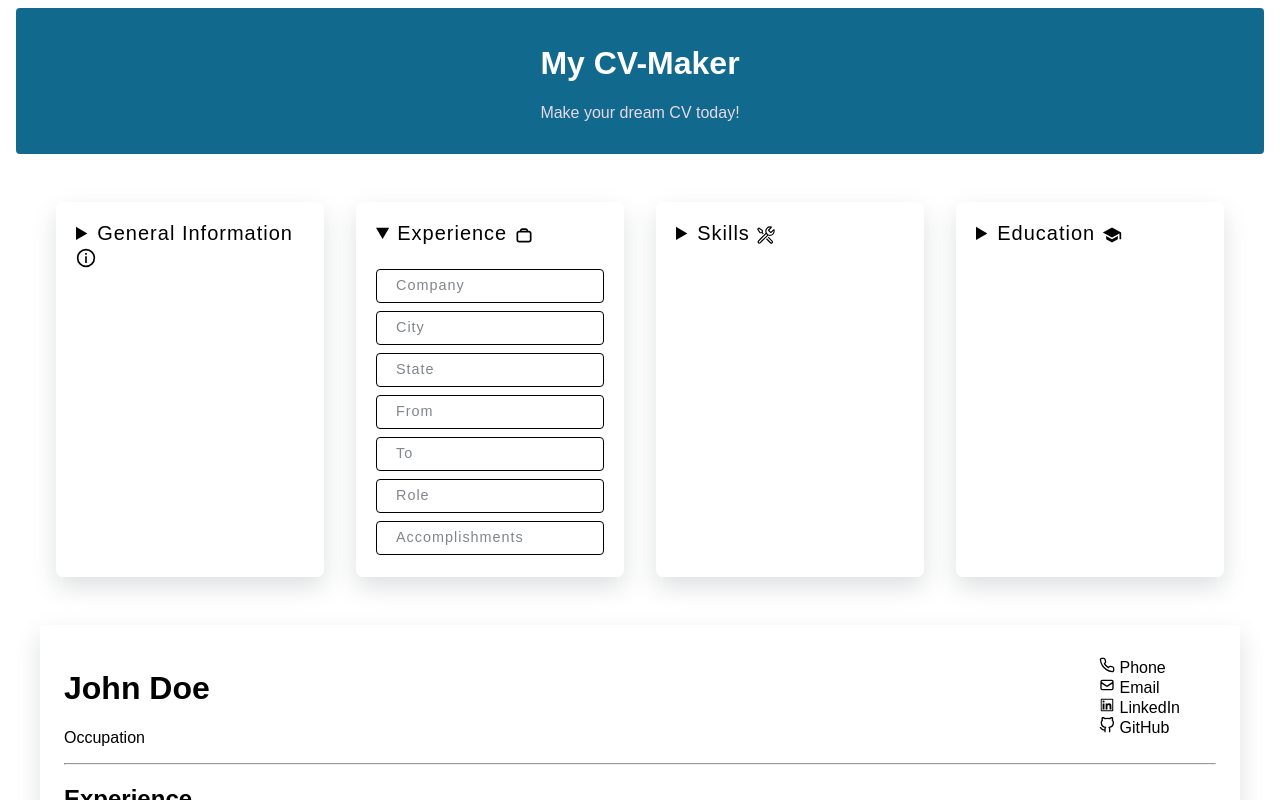
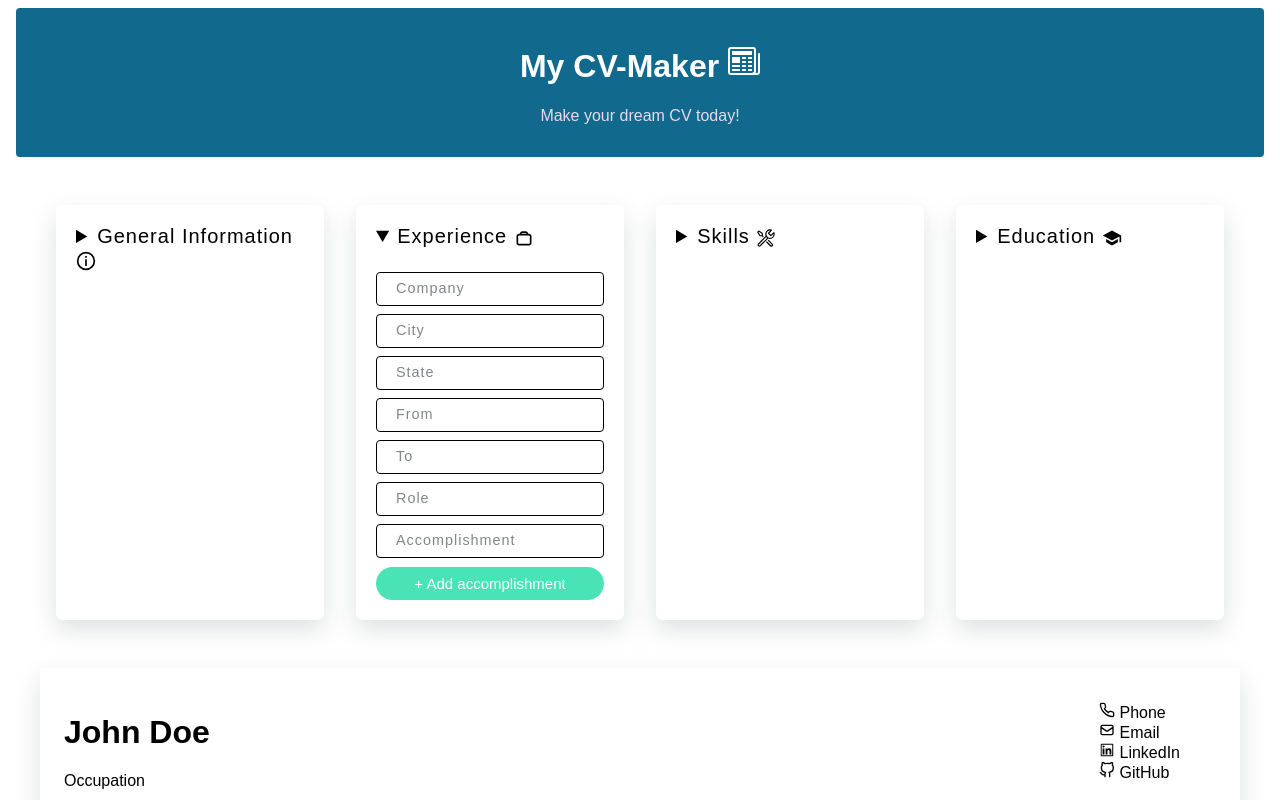
Before and after one commit to SultanBadri/cv-project, a React (Create React App) app: page / in a window 1280 px wide. Both pictures are taken after a click on the heading "Experience". Shown: the top 800 px of the page. Built offline with nearby package versions, Linux system fonts and the light colour scheme.

Commit message:
created bullet point feature for experience and education sections

```diff
--- a/src/components/CVEducation/EducationInput.tsx
+++ b/src/components/CVEducation/EducationInput.tsx
@@ -1,6 +1,24 @@
 import React from "react";
+import styled from "styled-components";
 import * as Styles from "../Styles";
 import { MdSchool } from "react-icons/md";
+
+const Button = styled.button`
+  font-size: 15px;
+  margin: 2.7rem 0 0 0;
+  padding: 8px;
+  color: white;
+  background: #4ae3b5;
+  border: none;
+  outline: none;
+  border-radius: 25px;
+  width: 100%;
+  cursor: pointer;
+  transition: 0.3s ease;
+  &:hover {
+    background: #30bf95;
+  }
+`;
 
 export const EducationInput = ({
   education,
@@ -108,10 +126,8 @@ export const EducationInput = ({
             />
             <Styles.Label>Achievements</Styles.Label>
           </Styles.InputDiv>
-          <button>+ Add achievement</button>
+          <Button>+ Add achievement</Button>
         </form>
-        <br />
-        <br />
       </Styles.DetailsDiv>
     </>
   );
--- a/src/components/CVExperience/ExperienceInput.tsx
+++ b/src/components/CVExperience/ExperienceInput.tsx
@@ -1,8 +1,50 @@
 import React from "react";
 import * as Styles from "../Styles";
+import styled from "styled-components";
 import { CgWorkAlt } from "react-icons/cg";
 
-export const ExperienceInput = ({ experience, handleExperience }: any) => {
+const Button = styled.button`
+  font-size: 15px;
+  margin: 2.7rem 0 0 0;
+  padding: 8px;
+  color: white;
+  background: #4ae3b5;
+  border: none;
+  outline: none;
+  border-radius: 25px;
+  width: 100%;
+  cursor: pointer;
+  transition: 0.3s ease;
+  &:hover {
+    background: #30bf95;
+  }
+`;
+
+export const ExperienceInput = ({
+  experience,
+  handleExperience,
+  accomplishment,
+  accomplishments,
+  setAccomplishment,
+  setAccomplishments,
+}: any) => {
+  const handleAccomplishments = (
+    e: React.FormEvent<HTMLInputElement>
+  ): void => {
+    const { value } = e.currentTarget;
+    setAccomplishment(value);
+  };
+
+  const onSubmit = (e: React.FormEvent<HTMLFormElement>): void => {
+    e.preventDefault();
+    if (accomplishment === "") return;
+    addAccomplishment(accomplishment);
+    setAccomplishment("");
+  };
+
+  const addAccomplishment = (accomplishment: {}): void => {
+    setAccomplishments(accomplishments.concat(accomplishment));
+  };
   return (
     <>
       <Styles.DetailsDiv>
@@ -75,18 +117,18 @@ export const ExperienceInput = ({ experience, handleExperience }: any) => {
           <Styles.Label>Role</Styles.Label>
         </Styles.InputDiv>
         <br />
+        <form onSubmit={onSubmit}>
           <Styles.InputDiv>
             <Styles.Input
               type="text"
-            name="accomplishments"
               placeholder=" "
-            value={experience.accomplishments}
-            onChange={handleExperience}
+              value={accomplishment}
+              onChange={handleAccomplishments}
             />
-          <Styles.Label>Accomplishments</Styles.Label>
+            <Styles.Label>Accomplishment</Styles.Label>
           </Styles.InputDiv>
-        <br />
-        <br />
+          <Button>+ Add accomplishment</Button>
+        </form>
       </Styles.DetailsDiv>
     </>
   );
--- a/src/components/CVExperience/FormExperience.tsx
+++ b/src/components/CVExperience/FormExperience.tsx
@@ -7,7 +7,13 @@ const FlexDiv = styled.div`
   padding-right: 2rem;
 `;
 
-export const FormExperience = ({ experience }: any) => {
+export const FormExperience = ({ experience, accomplishments }: any) => {
+  const renderAccomplishments = () => {
+    if (accomplishments.length === 0) {
+      return <p>Accomplishments</p>;
+    }
+  };
+
   return (
     <>
       <h2>Experience</h2>
@@ -25,11 +31,12 @@ export const FormExperience = ({ experience }: any) => {
           {experience.to !== "" ? experience.to : "To"}
         </p>
       </FlexDiv>
-      <p>
-        {experience.accomplishments !== ""
-          ? experience.accomplishments
-          : "Accomplishments"}
-      </p>
+      {renderAccomplishments()}
+      <ul>
+        {accomplishments.map((accomplishment: string, i: number) => {
+          return <li key={i}>{accomplishment}</li>;
+        })}
+      </ul>
     </>
   );
 };
--- a/src/components/CVSkills/SkillsInput.tsx
+++ b/src/components/CVSkills/SkillsInput.tsx
@@ -1,6 +1,67 @@
 import React from "react";
-import * as Styles from "../Styles";
+import styled from "styled-components";
 import { VscTools } from "react-icons/vsc";
+
+const DetailsDiv = styled.details`
+  vertical-align: bottom;
+  box-shadow: 0 10px 25px rgba(92, 99, 105, 0.2);
+  margin: 1rem;
+  padding: 20px 20px;
+  border-radius: 7px;
+  letter-spacing: 1px;
+`;
+
+const InputContainer = styled.div`
+  position: relative;
+`;
+
+const InputBox = styled.input`
+  width: 100%;
+  padding: 0.5rem 0;
+  margin: 1rem 0;
+  border: none;
+  outline: none;
+  border-bottom: 2px solid black;
+  resize: none;
+  background: rgba(243, 55, 55, 0);
+  transition: 0.3s ease;
+  &:focus + span {
+    transform: translateY(-1.2rem);
+  }
+  &:focus {
+    border-bottom: 2px solid #4ae3b5;
+  }
+  &:not(:placeholder-shown)&:not(:focus) + span {
+    transform: translateY(-1.2rem);
+  }
+`;
+
+const Span = styled.span`
+  position: absolute;
+  left: 0;
+  padding: 0.5rem 0;
+  margin: 1rem 0;
+  pointer-events: none;
+  transition: 0.3s;
+  color: #555;
+  transition: 0.3s ease;
+`;
+
+const AddSkillButton = styled.button`
+  font-size: 15px;
+  padding: 8px;
+  color: white;
+  background: #4ae3b5;
+  border: none;
+  outline: none;
+  border-radius: 25px;
+  width: 100%;
+  cursor: pointer;
+  transition: 0.3s ease;
+  &:hover {
+    background: #30bf95;
+  }
+`;
 
 export const SkillsInput = ({ skill, skills, setSkill, setSkills }: any) => {
   const handleChange = (e: React.FormEvent<HTMLInputElement>): void => {
@@ -21,23 +82,23 @@ export const SkillsInput = ({ skill, skills, setSkill, setSkills }: any) => {
 
   return (
     <>
-      <Styles.DetailsDiv>
+      <DetailsDiv>
         <summary style={{ fontSize: 20, cursor: "pointer" }}>
           Skills <VscTools style={{ verticalAlign: "middle" }} />{" "}
         </summary>
         <form onSubmit={onSubmit}>
-          <Styles.InputContainer>
-            <Styles.InputBox
+          <InputContainer>
+            <InputBox
               type="text"
               placeholder=" "
               value={skill}
               onChange={handleChange}
             />
-            <Styles.Span>Skill</Styles.Span>
-          </Styles.InputContainer>
-          <Styles.AddSkillButton>+ Add skill</Styles.AddSkillButton>
+            <Span>Skill</Span>
+          </InputContainer>
+          <AddSkillButton>+ Add skill</AddSkillButton>
         </form>
-      </Styles.DetailsDiv>
+      </DetailsDiv>
     </>
   );
 };
--- a/src/components/FormContainer.tsx
+++ b/src/components/FormContainer.tsx
@@ -1,5 +1,5 @@
 import React, { useState } from "react";
-import * as Styles from "./Styles";
+import styled from "styled-components";
 import { HeaderInput } from "./CVHeader/HeaderInput";
 import { FormHeader } from "./CVHeader/FormHeader";
 import { ExperienceInput } from "./CVExperience/ExperienceInput";
@@ -8,6 +8,22 @@ import { SkillsInput } from "./CVSkills/SkillsInput";
 import { FormSkills } from "./CVSkills/FormSkills";
 import { EducationInput } from "./CVEducation/EducationInput";
 import { FormEducation } from "./CVEducation/FormEducation";
+
+const InputsDiv = styled.div`
+  display: grid;
+  grid-template-columns: 1fr 1fr 1fr 1fr;
+  margin: 2rem;
+  font-family: sans-serif;
+`;
+
+const CVDiv = styled.div`
+  position: relative;
+  box-shadow: 0 10px 25px rgba(92, 99, 105, 0.2);
+  border-radius: 4px;
+  font-family: sans-serif;
+  margin: 2rem;
+  padding: 1.5rem;
+`;
 
 export const FormContainer: React.FC = () => {
   // general information
@@ -46,6 +62,9 @@ export const FormContainer: React.FC = () => {
     }));
   };
 
+  const [accomplishment, setAccomplishment] = useState("");
+  const [accomplishments, setAccomplishments] = useState([]);
+
   // skills
   const [skill, setSkill] = useState("");
   const [skills, setSkills] = useState([]);
@@ -58,7 +77,6 @@ export const FormContainer: React.FC = () => {
     from: "",
     to: "",
     degree: "",
-    achievements: "",
   });
   const handleEducation = (e: React.FormEvent<HTMLInputElement>): void => {
     const { name, value } = e.currentTarget;
@@ -73,9 +91,13 @@ export const FormContainer: React.FC = () => {
 
   return (
     <>
-      <Styles.InputsDiv>
+      <InputsDiv>
         <HeaderInput info={info} handleGeneralInfo={handleGeneralInfo} />
         <ExperienceInput
+          accomplishment={accomplishment}
+          accomplishments={accomplishments}
+          setAccomplishment={setAccomplishment}
+          setAccomplishments={setAccomplishments}
           experience={experience}
           handleExperience={handleExperience}
         />
@@ -93,17 +115,20 @@ export const FormContainer: React.FC = () => {
           education={education}
           handleEducation={handleEducation}
         />
-      </Styles.InputsDiv>
+      </InputsDiv>
 
-      <Styles.CVDiv>
+      <CVDiv>
         <FormHeader info={info} />
         <hr />
-        <FormExperience experience={experience} />
+        <FormExperience
+          experience={experience}
+          accomplishments={accomplishments}
+        />
         <hr />
         <FormSkills skills={skills} />
         <hr />
-        <FormEducation education={education} />
-      </Styles.CVDiv>
+        <FormEducation education={education} achievements={achievements} />
+      </CVDiv>
     </>
   );
 };
--- a/src/components/Header.tsx
+++ b/src/components/Header.tsx
@@ -1,11 +1,30 @@
 import React from "react";
-import * as Styles from "./Styles";
+import styled from "styled-components";
+import { BsNewspaper } from "react-icons/bs";
+
+const DivHeader = styled.div`
+  background: #11698e;
+  border-radius: 4px;
+  padding: 1rem 0.5rem;
+  margin: 0.5rem;
+  font-family: sans-serif;
+  text-align: center;
+`;
+
+const HeaderH1 = styled.h1`
+  color: white;
+`;
+const HeaderParagraph = styled.p`
+  color: #e7d9ea;
+`;
 
 export const Header = () => {
   return (
-    <Styles.DivHeader>
-      <Styles.HeaderH1>My CV-Maker</Styles.HeaderH1>
-      <Styles.HeaderParagraph>Make your dream CV today!</Styles.HeaderParagraph>
-    </Styles.DivHeader>
+    <DivHeader>
+      <HeaderH1>
+        My CV-Maker <BsNewspaper />
+      </HeaderH1>
+      <HeaderParagraph>Make your dream CV today!</HeaderParagraph>
+    </DivHeader>
   );
 };
--- a/src/components/Styles.tsx
+++ b/src/components/Styles.tsx
@@ -1,39 +1,4 @@
 import styled from "styled-components";
-
-// Header.tsx
-export const DivHeader = styled.div`
-  background: #11698e;
-  border-radius: 4px;
-  padding: 1rem 0.5rem;
-  margin: 0.5rem;
-  font-family: sans-serif;
-  text-align: center;
-`;
-
-export const HeaderH1 = styled.h1`
-  color: white;
-`;
-
-export const HeaderParagraph = styled.p`
-  color: #e7d9ea;
-`;
-
-// FormContainer.tsx
-export const InputsDiv = styled.div`
-  display: grid;
-  grid-template-columns: 1fr 1fr 1fr 1fr;
-  margin: 2rem;
-  font-family: sans-serif;
-`;
-
-export const CVDiv = styled.div`
-  position: relative;
-  box-shadow: 0 10px 25px rgba(92, 99, 105, 0.2);
-  border-radius: 4px;
-  font-family: sans-serif;
-  margin: 2rem;
-  padding: 1.5rem;
-`;
 
 // HeaderInput, ExperienceInput, EducationInput
 export const DetailsDiv = styled.details`
@@ -89,66 +54,3 @@ export const Label = styled.label`
   pointer-events: none;
   font-size: 0.9rem;
 `;
-
-// SkillsInput.tsx
-export const InputContainer = styled.div`
-  position: relative;
-`;
-
-export const InputBox = styled.input`
-  width: 100%;
-  padding: 0.5rem 0;
-  margin: 1rem 0;
-  border: none;
-  outline: none;
-  border-bottom: 2px solid black;
-  resize: none;
-  background: rgba(243, 55, 55, 0);
-  transition: 0.3s ease;
-  &:focus + span {
-    transform: translateY(-1.2rem);
-  }
-  &:focus {
-    border-bottom: 2px solid #4ae3b5;
-  }
-  &:not(:placeholder-shown)&:not(:focus) + span {
-    transform: translateY(-1.2rem);
-  }
-`;
-
-export const Span = styled.span`
-  position: absolute;
-  left: 0;
-  padding: 0.5rem 0;
-  margin: 1rem 0;
-  pointer-events: none;
-  transition: 0.3s;
-  color: #555;
-  transition: 0.3s ease;
-`;
-
-export const AddSkillButton = styled.button`
-  font-size: 15px;
-  padding: 8px;
-  color: white;
-  background: #4ae3b5;
-  border: none;
-  outline: none;
-  border-radius: 25px;
-  width: 100%;
-  cursor: pointer;
-`;
-
-// FormSkills, FormEducation
-export const Ul = styled.ul`
-  list-style: none;
-`;
-
-export const Li = styled.li`
-  display: inline-block;
-  margin: 0 1rem;
-  padding: 0.4rem 0.8rem;
-  border-radius: 4px;
-  background: #4ae3b5;
-  color: white;
-`;
```
Also changed, not shown: src/components/CVEducation/FormEducation.tsx (+13 -8 lines), src/components/CVSkills/FormSkills.tsx (+40 -5 lines). Lines whose indentation alone changed are shown as unchanged.
